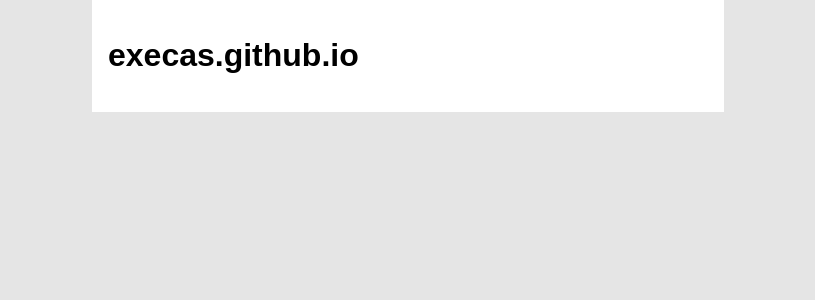
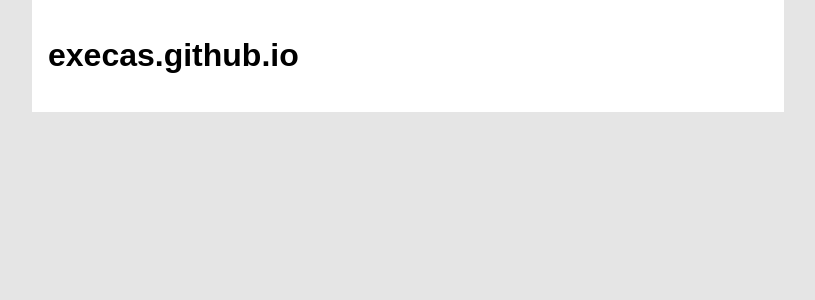
Before and after one commit to execas/execas.github.io, a Jekyll site: the page built from README.md, in a window 1280 px wide. Shown: the top 300 px of the page, without its empty margins (232-1047 px from the left). Built offline with Jekyll 4.4.1, drawn with Linux system fonts in a browser that asks for light colours; our own code applies the rules of GitHub Pages for plain Markdown files.

Commit message:
Update execas.css

```diff
--- a/css/execas.css
+++ b/css/execas.css
@@ -5,23 +5,11 @@
 }
 
 body {
-     width: 50%;
-     max-width: 600px;
+     max-width: 720px;
      background-color: #ffffff;
      margin: 0 auto;
      padding:1rem;
 }
-
-/* Tablet Landscape */
-@media screen and (max-width: 1060px) {
-     body { width:100%}
-}
-/* Tabled Portrait */
-@media screen and (max-width: 768px) {
-    body { width:100%; }
-
-}
-
 
 pre {
      white-space: pre;
```
